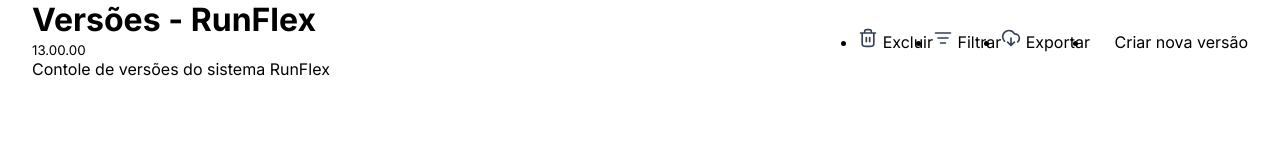
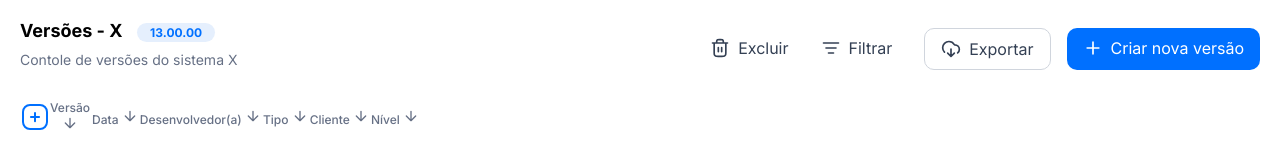
Before and after one commit to annabeatrizpereira/controle-de-versao, a plain HTML site: page index.html in a window 1280 px wide. Drawn offline with Linux system fonts and the light colour scheme.

Commit message:
finished header and stated table

```diff
--- a/index.html
+++ b/index.html
@@ -13,19 +13,65 @@
 <body>
     <header>
         <div>
-            <h1>Versões - RunFlex</h1>
-            <small>13.00.00</small>
-            <p class="regular">Contole de versões do sistema RunFlex</p>
+            <h1>Versões - X</h1>
+            <small class="version small">13.00.00</small>
+            <p class="regular about">Contole de versões do sistema X</p>
         </div>
 
         <nav>
             <ul>
-                <li><img src="./images/trash.svg" alt="delete icon"> Excluir</li>
-                <li><img src="./images/filter.svg" alt="filter icon"> Filtrar</li>
-                <li><img src="./images/cloud.svg" alt="cloud icon"> Exportar</li>
-                <li><img src="./images/plus.svg" alt="plus icon"> Criar nova versão</li>
+                <li>
+                    <a href="http://">
+                        <img src="./images/trash.svg" alt="delete icon"> Excluir
+                    </a>
+                </li>
+                <li>
+                    <a href="http://">
+                        <img src="./images/filter.svg" alt="filter icon"> Filtrar
+                    </a>
+                </li>
+                <li>
+                    <a href="http://">
+                        <img src="./images/cloud.svg" alt="cloud icon"> Exportar
+                    </a>
+                </li>
+                <li>
+                    <a href="http://" class="button">
+                        <img src="./images/plus.svg" alt="plus icon"> Criar nova versão
+                    </a>
+                </li>
             </ul>
         </nav>
     </header>
+
+    <main>
+        <table>
+            <tr>
+                <th>
+                    <div class="button white"><img src="./images/plus-blue.svg" alt="plus icon blue"></div>
+                </th>
+                <th>
+                    <p>Versão</p>
+                    <img src="./images/arrow-down.svg" alt="arrow down icon">
+                </th>
+                <th>
+                    Data <img src="./images/arrow-down.svg" alt="arrow down icon">
+                </th>
+                <th>
+                    Desenvolvedor(a) <img src="./images/arrow-down.svg" alt="arrow down icon">
+                </th>
+                <th>
+                    Tipo <img src="./images/arrow-down.svg" alt="arrow down icon">
+                </th>
+                <th>
+                    Cliente <img src="./images/arrow-down.svg" alt="arrow down icon">
+                </th>
+                <th>
+                    Nível <img src="./images/arrow-down.svg" alt="arrow down icon">
+                </th>
+                <th></th>
+            </tr>
+        </table>
+    </main>
 </body>
 </html>
--- a/styles.css
+++ b/styles.css
@@ -1,27 +1,118 @@
+/* global */
 * {
     padding: 0;
     margin: 0;
     box-sizing: border-box;
+    text-decoration: none;
 }
 
-:root{
+html {
     --white: #ffffff;
-    --black: #000000;
+    --black: #101828;
+    --dark-gray: #344054;
+    --medium-gray: #667085;
+    --soft-gray: #D0D5DD;
+    --blue: #0070FF;
+    --soft-blue: #E5EFFD;
+
+    /* 1rem = 16px (User Agent) = 100% */
+    font-size: 62.5%;
 }
 
 body {
     padding: 0 2rem;
     font-family: 'Inter', sans-serif;
+
+    /* clamp = intervalo de tamanho (mínimo, padrão e máximo) */
+    font-size: clamp(14px, 1.6rem, 2vw);
 }
 
+/* fonts */
+h1 {
+    font-size: 1.8rem;
+    display: inline;
+}
+
+th {
+    font-size: 1.2rem;
+    font-weight: 500;
+    color: var(--medium-gray);
+}
+
+.regular {
+    font-size: 1.4rem;
+    color: var(--medium-gray);
+}
+
+.small {
+    font-size: 1.2rem;
+    font-weight: bold;
+    display: inline;
+}
+
+/* buttons */
+.button.white {
+    border: 2px solid var(--blue);
+    border-radius: .8rem;
+    padding: .4rem;
+
+    display: flex;
+    align-items: center;
+    justify-content: center;
+}
+
+/* header */
 header {
     background-color: var(--white);
+    padding: 2rem 0;
 
     display: flex;
     align-items: center;
     justify-content: space-between;
 }
 
+header .version {
+    display: inline;
+    color: var(--blue);
+    background-color: var(--soft-blue);
+    padding: 0.2rem 1.3rem;
+    margin: 0 1rem;
+    border-radius: 2rem;
+}
+
+header .about {
+    margin: 1rem 0;
+}
+
 header nav ul {
     display: flex;
+    list-style: none;
 }
+
+header nav ul li:nth-child(3){
+    border: 1px solid var(--soft-gray);
+    border-radius: 1rem;
+    margin: 0 1.6rem;
+}
+
+header nav ul li:nth-child(4){
+    background-color: var(--blue);
+    border-radius: 1rem;
+}
+
+header nav ul li .button {
+    color: white;
+}
+
+header nav ul li a{
+    display: flex;
+    align-items: center;
+    justify-content: center;
+    gap: .8rem;
+    padding: 1rem 1.6rem;
+    color: var(--dark-gray);
+}
+
+header nav ul li a:hover{
+    opacity: 70%;
+}
```
Also changed, not shown: images/arrow-down.svg (added), images/plus-blue.svg (added).
